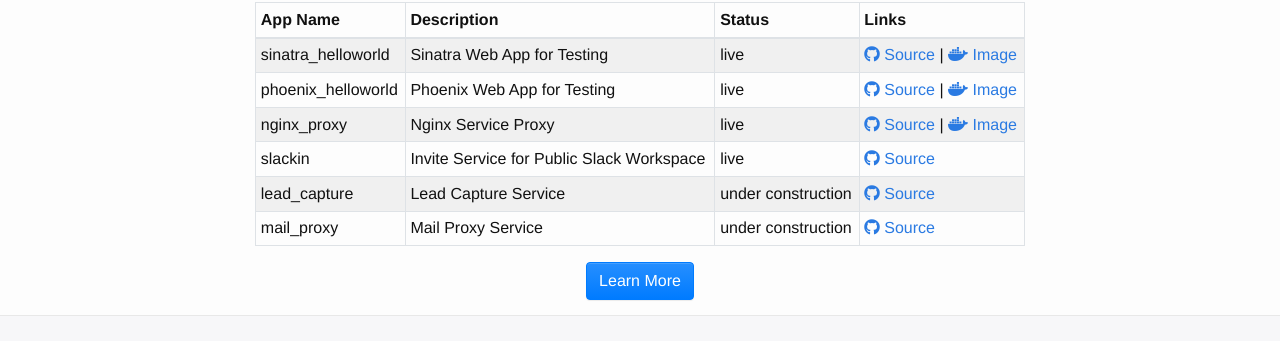
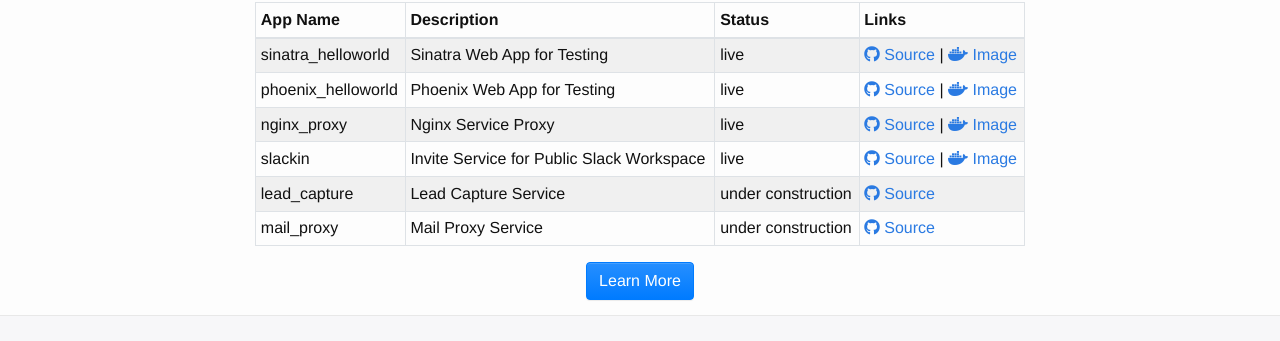
Before and after one commit to casmacc/website, a Jekyll site: the page built from docs/index.html, in a window 1280 px wide. Shown: the part 204-545 px from the top of the page. Built offline with Jekyll 4.4.1, drawn with Linux system fonts in a browser that asks for light colours; nearby versions of some CDN libraries; the list of posts is cut into pages by our own code.

```diff
--- a/docs/index.html
+++ b/docs/index.html
@@ -71,6 +71,10 @@ layout: default
         <a href=https://github.com/casmacc/slackin target='_blank'>
           <i class='fab fa-github'></i> Source
         </a>
+        |
+        <a href=https://hub.docker.com/r/casmacc/slackin target='_blank'>
+          <i class='fab fa-docker'></i> Image
+        </a>
     </tr>
     <tr>
       <td>lead_capture</td>
```
